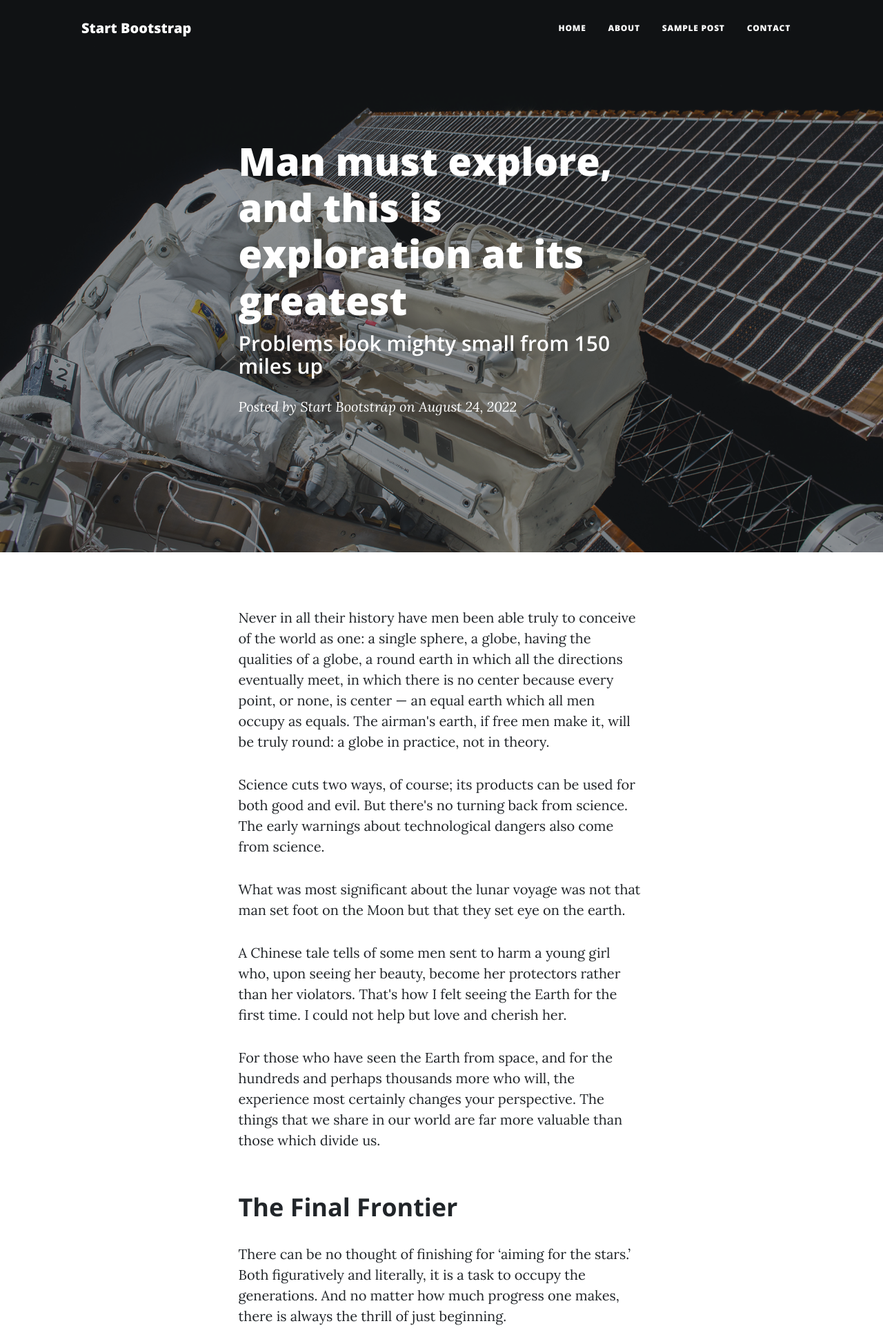
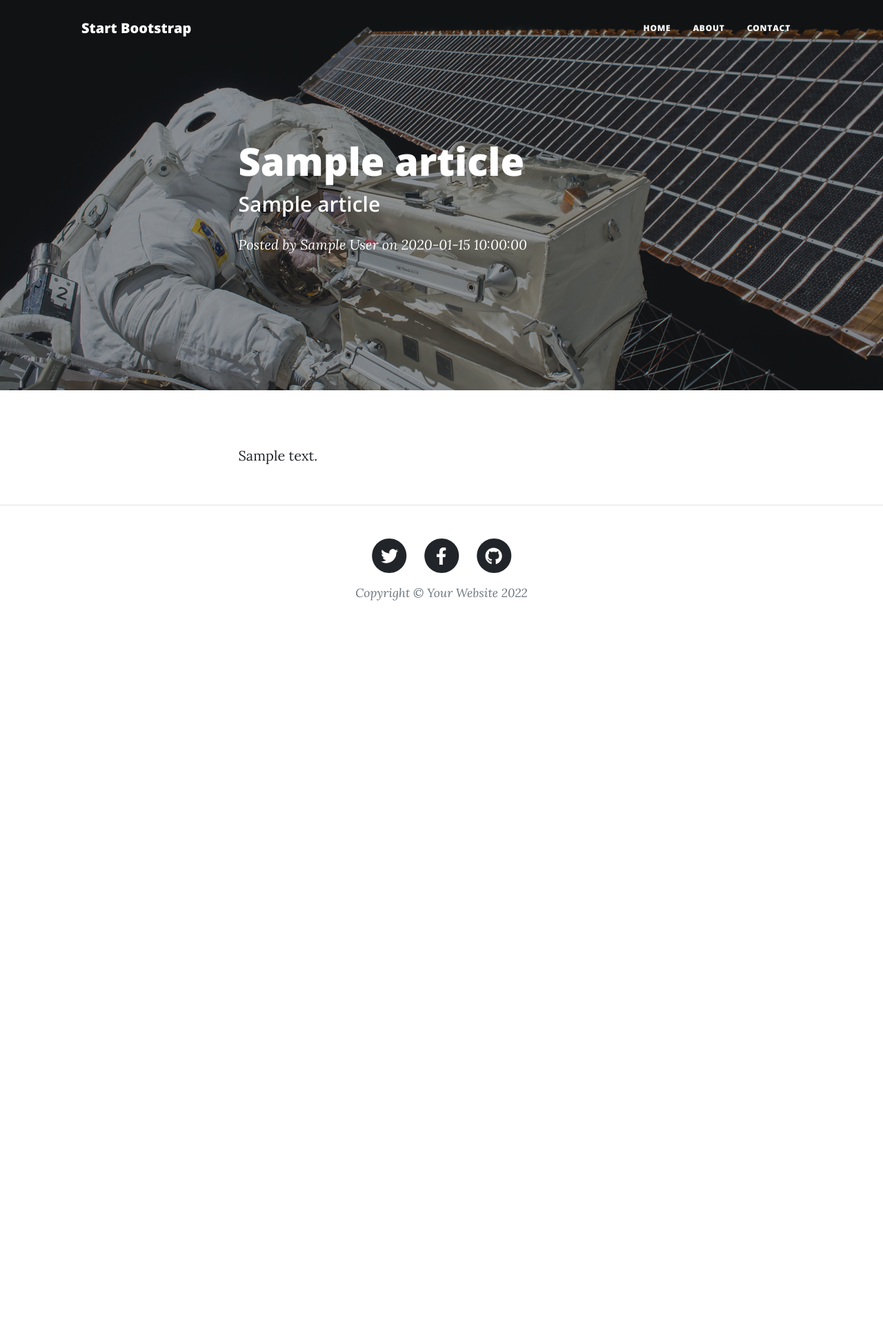
Before and after one commit to Pluszka/Blog-Upgrade, a Flask app: template templates/post.html in a window 1280 px wide. Shown: the top 1926 px of the page at 69% size. After the commit the page ends 871 px from the top, so only its background shows below. Run offline with Flask 2, Linux system fonts and the light colour scheme; the template is opened without the code that fills it: most values are stand-ins (such as "Sample title", 1, 10 or a date in 2020); some libraries are stand-ins or nearby versions.

Commit message:
articles pages

```diff
--- a/main.py
+++ b/main.py
@@ -5,11 +5,11 @@ NPOINT = 'https://api.npoint.io/772691b33e267dc84ebd'
 
 app = Flask(__name__)
 
-aricles = requests.get(NPOINT).json()
+articles = requests.get(NPOINT).json()
 
 @app.route('/')
 def start():
-    return render_template('index.html', posts=aricles)
+    return render_template('index.html', posts=articles)
 
 @app.route("/about")
 def about():
@@ -20,5 +20,9 @@ def about():
 def contact():
     return render_template("contact.html")
 
+@app.route('/article/<article_id>')
+def article_page(article_id):
+    return render_template("post.html", article=articles[int(article_id)-1])
+
 if __name__ == '__main__':
     app.run(debug=True)
--- a/templates/index.html
+++ b/templates/index.html
@@ -21,7 +21,7 @@
                     <!-- Post preview-->
                     {% for post in posts %}
                     <div class="post-preview">
-                        <a href="post.html">
+                        <a href="{{ url_for('article_page', article_id=post['id']) }}">
                             <h2 class="post-title">{{post.title}}</h2>
                             <h3 class="post-subtitle">{{post.subtitle}}</h3>
                         </a>
--- a/templates/post.html
+++ b/templates/post.html
@@ -6,46 +6,45 @@
         <meta name="description" content="" />
         <meta name="author" content="" />
         <title>Clean Blog - Start Bootstrap Theme</title>
-        <link rel="icon" type="image/x-icon" href="assets/favicon.ico" />
+        <link rel="icon" type="image/x-icon" href="{{ url_for('static', filename='assets/favicon.ico') }}" />
         <!-- Font Awesome icons (free version)-->
         <script src="https://use.fontawesome.com/releases/v6.1.0/js/all.js" crossorigin="anonymous"></script>
         <!-- Google fonts-->
         <link href="https://fonts.googleapis.com/css?family=Lora:400,700,400italic,700italic" rel="stylesheet" type="text/css" />
         <link href="https://fonts.googleapis.com/css?family=Open+Sans:300italic,400italic,600italic,700italic,800italic,400,300,600,700,800" rel="stylesheet" type="text/css" />
         <!-- Core theme CSS (includes Bootstrap)-->
-        <link href="css/styles.css" rel="stylesheet" />
+        <link href="{{ url_for('static', filename='css/styles.css') }}" rel="stylesheet" />
     </head>
     <body>
         <!-- Navigation-->
         <nav class="navbar navbar-expand-lg navbar-light" id="mainNav">
             <div class="container px-4 px-lg-5">
-                <a class="navbar-brand" href="index.html">Start Bootstrap</a>
+                <a class="navbar-brand" href="/">Start Bootstrap</a>
                 <button class="navbar-toggler" type="button" data-bs-toggle="collapse" data-bs-target="#navbarResponsive" aria-controls="navbarResponsive" aria-expanded="false" aria-label="Toggle navigation">
                     Menu
                     <i class="fas fa-bars"></i>
                 </button>
                 <div class="collapse navbar-collapse" id="navbarResponsive">
                     <ul class="navbar-nav ms-auto py-4 py-lg-0">
-                        <li class="nav-item"><a class="nav-link px-lg-3 py-3 py-lg-4" href="index.html">Home</a></li>
-                        <li class="nav-item"><a class="nav-link px-lg-3 py-3 py-lg-4" href="about.html">About</a></li>
-                        <li class="nav-item"><a class="nav-link px-lg-3 py-3 py-lg-4" href="post.html">Sample Post</a></li>
-                        <li class="nav-item"><a class="nav-link px-lg-3 py-3 py-lg-4" href="contact.html">Contact</a></li>
+                        <li class="nav-item"><a class="nav-link px-lg-3 py-3 py-lg-4" href="i/">Home</a></li>
+                        <li class="nav-item"><a class="nav-link px-lg-3 py-3 py-lg-4" href="about">About</a></li>
+                        <li class="nav-item"><a class="nav-link px-lg-3 py-3 py-lg-4" href="contact">Contact</a></li>
                     </ul>
                 </div>
             </div>
         </nav>
         <!-- Page Header-->
-        <header class="masthead" style="background-image: url('assets/img/post-bg.jpg')">
+        <header class="masthead" style="background-image: url({{ url_for('static', filename='assets/img/post-bg.jpg') }})">
             <div class="container position-relative px-4 px-lg-5">
                 <div class="row gx-4 gx-lg-5 justify-content-center">
                     <div class="col-md-10 col-lg-8 col-xl-7">
                         <div class="post-heading">
-                            <h1>Man must explore, and this is exploration at its greatest</h1>
-                            <h2 class="subheading">Problems look mighty small from 150 miles up</h2>
+                            <h1>{{ article.title }}</h1>
+                            <h2 class="subheading">{{ article.subtitle }}</h2>
                             <span class="meta">
                                 Posted by
-                                <a href="#!">Start Bootstrap</a>
-                                on August 24, 2022
+                                <a href="#!">{{ article.author }}</a>
+                                on {{ article.date }}
                             </span>
                         </div>
                     </div>
@@ -57,28 +56,7 @@
             <div class="container px-4 px-lg-5">
                 <div class="row gx-4 gx-lg-5 justify-content-center">
                     <div class="col-md-10 col-lg-8 col-xl-7">
-                        <p>Never in all their history have men been able truly to conceive of the world as one: a single sphere, a globe, having the qualities of a globe, a round earth in which all the directions eventually meet, in which there is no center because every point, or none, is center — an equal earth which all men occupy as equals. The airman's earth, if free men make it, will be truly round: a globe in practice, not in theory.</p>
-                        <p>Science cuts two ways, of course; its products can be used for both good and evil. But there's no turning back from science. The early warnings about technological dangers also come from science.</p>
-                        <p>What was most significant about the lunar voyage was not that man set foot on the Moon but that they set eye on the earth.</p>
-                        <p>A Chinese tale tells of some men sent to harm a young girl who, upon seeing her beauty, become her protectors rather than her violators. That's how I felt seeing the Earth for the first time. I could not help but love and cherish her.</p>
-                        <p>For those who have seen the Earth from space, and for the hundreds and perhaps thousands more who will, the experience most certainly changes your perspective. The things that we share in our world are far more valuable than those which divide us.</p>
-                        <h2 class="section-heading">The Final Frontier</h2>
-                        <p>There can be no thought of finishing for ‘aiming for the stars.’ Both figuratively and literally, it is a task to occupy the generations. And no matter how much progress one makes, there is always the thrill of just beginning.</p>
-                        <p>There can be no thought of finishing for ‘aiming for the stars.’ Both figuratively and literally, it is a task to occupy the generations. And no matter how much progress one makes, there is always the thrill of just beginning.</p>
-                        <blockquote class="blockquote">The dreams of yesterday are the hopes of today and the reality of tomorrow. Science has not yet mastered prophecy. We predict too much for the next year and yet far too little for the next ten.</blockquote>
-                        <p>Spaceflights cannot be stopped. This is not the work of any one man or even a group of men. It is a historical process which mankind is carrying out in accordance with the natural laws of human development.</p>
-                        <h2 class="section-heading">Reaching for the Stars</h2>
-                        <p>As we got further and further away, it [the Earth] diminished in size. Finally it shrank to the size of a marble, the most beautiful you can imagine. That beautiful, warm, living object looked so fragile, so delicate, that if you touched it with a finger it would crumble and fall apart. Seeing this has to change a man.</p>
-                        <a href="#!"><img class="img-fluid" src="assets/img/post-sample-image.jpg" alt="..." /></a>
-                        <span class="caption text-muted">To go places and do things that have never been done before – that’s what living is all about.</span>
-                        <p>Space, the final frontier. These are the voyages of the Starship Enterprise. Its five-year mission: to explore strange new worlds, to seek out new life and new civilizations, to boldly go where no man has gone before.</p>
-                        <p>As I stand out here in the wonders of the unknown at Hadley, I sort of realize there’s a fundamental truth to our nature, Man must explore, and this is exploration at its greatest.</p>
-                        <p>
-                            Placeholder text by
-                            <a href="http://spaceipsum.com/">Space Ipsum</a>
-                            &middot; Images by
-                            <a href="https://www.flickr.com/photos/nasacommons/">NASA on The Commons</a>
-                        </p>
+                        <p>{{ article.body }}</p>
                     </div>
                 </div>
             </div>
```
